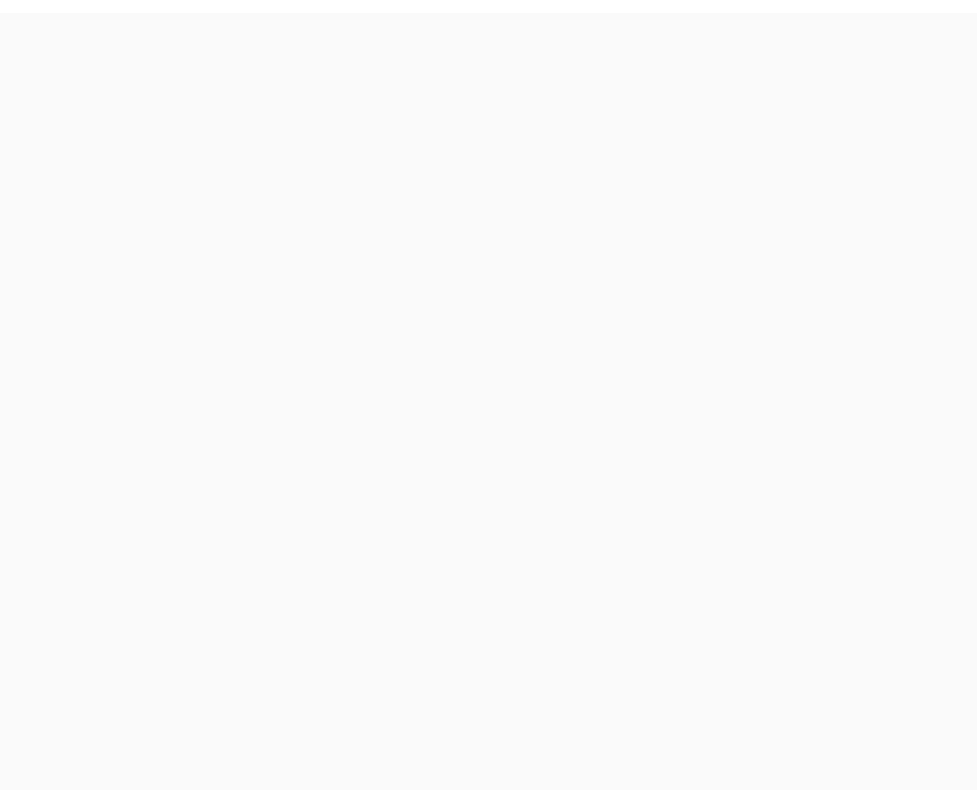
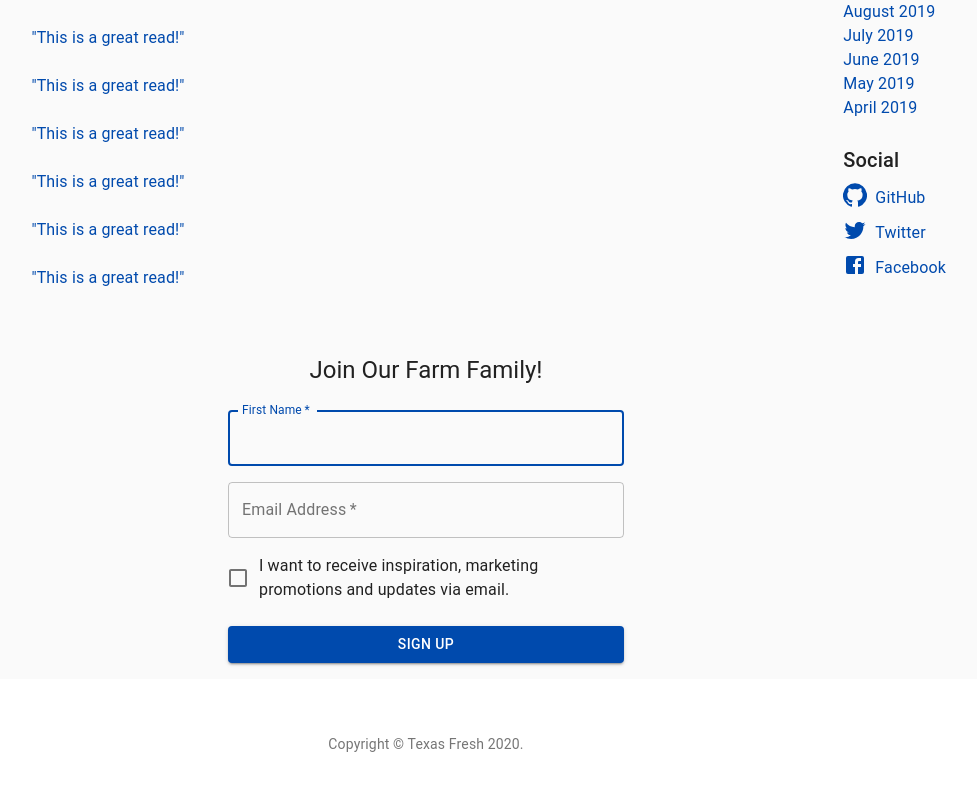
Before and after one commit to Delabove/Blog-Landing-Layout, a React (Create React App) app: page / in a window 1280 px wide. Shown: the part 1948-2738 px from the top of the page, without its empty margins (214-1191 px from the left). Before the commit the page ends 1961 px from the top, so only its background shows below. Built offline with nearby package versions, Linux system fonts and the light colour scheme.

Commit message:
Switched newsletter signup form

```diff
--- a/src/App.js
+++ b/src/App.js
@@ -7,18 +7,19 @@
 import GitHubIcon from '@material-ui/icons/GitHub';
 import FacebookIcon from '@material-ui/icons/Facebook';
 import TwitterIcon from '@material-ui/icons/Twitter';
-import Main from './components/Main';
+import Header from './components/Header';
 import Typography from '@material-ui/core/Typography';
 import Navbar from './components/Navbar.js';
 import Sidebar from './components/SideBar';
 import Footer from './components/Footer';
 import PopularArticles from './components/PopularArticles';
 import MainContentGrid from './components/MainContentGrid';
+import NewsletterForm from './components/NewsletterForm';
 
 
 
 const useStyles = makeStyles((theme) => ({
-  mainGrid: {
+  bottomGrid: {
     display: 'flex',
     justifyContent: 'center',
     alignItems: 'center',
@@ -28,7 +29,6 @@
     display: 'flex',
     justifyContent: 'flex-end'
   }
-
 }));
 
 const sections = [
@@ -38,9 +38,6 @@
   { title: 'Seasonal Crops', url: '#' },
   { title: 'Farm Equipment', url: '#' },
 ];
-
-
-  const posts = [];
 
   const sidebar = {
     title: 'About',
@@ -74,12 +71,13 @@
     <div className="App">
     <Container maxWidth="lg">
         <Navbar title="Blog" sections={sections} />
+        <Header/>
         <main>
         <Grid container spacing={4}>
-             <MainContentGrid />
+          <MainContentGrid />
         </Grid>
 
-          <Grid container spacing={5} className={classes.mainGrid}>
+          <Grid container spacing={5} className={classes.bottomGrid}>
           <Grid item xs={12} >
             <Typography variant="h3">
             Reader's Choice
@@ -102,6 +100,7 @@
           </Grid>
 
         </main>
+        <NewsletterForm />
       </Container>
       <Footer />
         <MyApp/>
--- a/src/components/Header.js
+++ b/src/components/Header.js
@@ -1,14 +1,14 @@
 import React from 'react';
 import { makeStyles } from '@material-ui/core/styles';
 import Box from '@material-ui/core/Box'
-import Image from '../img/F.png';
+import Image from '../img/HeroImage.png';
 
 
 const useStyles = makeStyles((theme) => ({
 
     hero: {
       backgroundImage: `linear-gradient(rgba(0,0,0,0.5), rgba(0, 0, 0, 0.5)), url(${Image})`,
-      height: "800px",
+      height: 400,
       backgroundPosition: "center",
       backgroundRepeat: "no-repeat",
       backgroundSize: "cover",
--- a/src/components/MainContentGrid.js
+++ b/src/components/MainContentGrid.js
@@ -52,7 +52,7 @@
     return(
     <React.Fragment>
             <div className={classes.root}>
-            <Typography variant="h1" className={classes.blogTitle}>
+            <Typography variant="h1" className={classes.blogTitle} spacing={5}>
             Articles
              </Typography>
              <Grid container spacing={5} className={classes.grid}>
--- a/src/components/NewsletterForm.js
+++ b/src/components/NewsletterForm.js
@@ -1,75 +1,88 @@
 import React from 'react';
+import Avatar from '@material-ui/core/Avatar';
+import Button from '@material-ui/core/Button';
+import CssBaseline from '@material-ui/core/CssBaseline';
+import TextField from '@material-ui/core/TextField';
+import FormControlLabel from '@material-ui/core/FormControlLabel';
+import Checkbox from '@material-ui/core/Checkbox';
+import Grid from '@material-ui/core/Grid';
+import Typography from '@material-ui/core/Typography';
 import { makeStyles } from '@material-ui/core/styles';
-import FormControl from '@material-ui/core/FormControl';
-import InputLabel from '@material-ui/core/InputLabel';
-import Input from '@material-ui/core/Input';
-import FormHelperText from '@material-ui/core/FormHelperText';
-import Button from '@material-ui/core/Button';
-import Grid from "@material-ui/core/Grid";
-import Card from '@material-ui/core/Card';
-import CardContent from '@material-ui/core/CardContent';
-// import CardMedia from '@material-ui/core/CardMedia';
-import Typography from '@material-ui/core/Typography';
-
+import Container from '@material-ui/core/Container';
 
 const useStyles = makeStyles((theme) => ({
-buttonContainer: {
-    width: 300,
-    height: 50,
+  paper: {
+    marginTop: theme.spacing(8),
     display: 'flex',
+    flexDirection: 'column',
     alignItems: 'center',
-    justifyContent: 'center',
-    marginTop: theme.spacing(3)
-    },
-    inputLabel: {
-        fontSize: 20
-    },
-
-    signUpForm: {
-    maxWidth: 1000,
-    height: 280,
-    marginTop: theme.spacing(10),
-    marginBottom: theme.spacing(20)
-    },
-
-    helper:{
-    textAlign: 'center'
-    }
-
+  },
+  avatar: {
+    margin: theme.spacing(1),
+    backgroundColor: theme.palette.secondary.main,
+  },
+  form: {
+    width: '100%', // Fix IE 11 issue.
+    marginTop: theme.spacing(3),
+  },
+  submit: {
+    margin: theme.spacing(3, 0, 2),
+  },
 }));
 
-const NewsletterForm =  ({}) => {
+export default function NewsLetterSignUp() {
+  const classes = useStyles();
 
-    const classes = useStyles();
-return(
-
-
-    <Grid
-    container
-    direction="row"
-    display="flex"
-    alignItems="center"
-    justify="center"
-    style={{ minWidth: '0'}}>
-        <Grid item xs={12} sm={6} md={4}>
-            <Card className={classes.signUpForm} elevation={24}>
-            <CardContent>
-                <Typography variant="h4">Hey You!</Typography>
-                <Typography variant="h6">Enter your email address for Texas Fresh updates!</Typography>
-                <FormControl>
-                    <InputLabel className={classes.inputLabel} htmlFor="my-input">Enter Email</InputLabel>
-                    <Input id="my-input" aria-describedby="my-helper-text" />
-                    <FormHelperText className={classes.helper} id="my-helper-text">We promise to never share your email.</FormHelperText>
-                    <React.Fragment>
-                        <Button className={classes.buttonContainer} variant="contained" color="primary">
-                            Join!
-                        </Button>
-                    </React.Fragment>
-                </FormControl>
-            </CardContent>
-            </Card>
-        </Grid>
-        </Grid>
-)
+  return (
+    <Container component="main" maxWidth="xs">
+      <CssBaseline />
+      <div className={classes.paper}>
+        <Typography component="h1" variant="h5">
+          Join Our Farm Family!
+        </Typography>
+        <form className={classes.form} noValidate>
+          <Grid container spacing={2}>
+            <Grid item xs={12}>
+              <TextField
+                autoComplete="fname"
+                name="firstName"
+                variant="outlined"
+                required
+                fullWidth
+                id="firstName"
+                label="First Name"
+                autoFocus
+              />
+            </Grid>
+            <Grid item xs={12}>
+              <TextField
+                variant="outlined"
+                required
+                fullWidth
+                id="email"
+                label="Email Address"
+                name="email"
+                autoComplete="email"
+              />
+            </Grid>
+            <Grid item xs={12}>
+              <FormControlLabel
+                control={<Checkbox value="allowExtraEmails" color="primary" />}
+                label="I want to receive inspiration, marketing promotions and updates via email."
+              />
+            </Grid>
+          </Grid>
+          <Button
+            type="submit"
+            fullWidth
+            variant="contained"
+            color="primary"
+            className={classes.submit}
+          >
+            Sign Up
+          </Button>
+        </form>
+      </div>
+    </Container>
+  );
 }
-export default NewsletterForm;
--- a/src/components/SideBar.js
+++ b/src/components/SideBar.js
@@ -2,7 +2,6 @@
 import PropTypes from 'prop-types';
 import { makeStyles } from '@material-ui/core/styles';
 import Grid from '@material-ui/core/Grid';
-import Paper from '@material-ui/core/Paper';
 import Typography from '@material-ui/core/Typography';
 import Link from '@material-ui/core/Link';
 
@@ -18,7 +17,7 @@
 
 export default function Sidebar(props) {
   const classes = useStyles();
-  const { archives, description, social, title } = props;
+  const { archives, social} = props;
 
   return (
     <Grid item xs={12} md={4}>
@@ -51,7 +50,6 @@
 
 Sidebar.propTypes = {
   archives: PropTypes.array,
-  description: PropTypes.string,
   social: PropTypes.array,
   title: PropTypes.string,
 };
```
Also changed, not shown: src/img/HeroImage.png (renamed from src/img/F.png).
